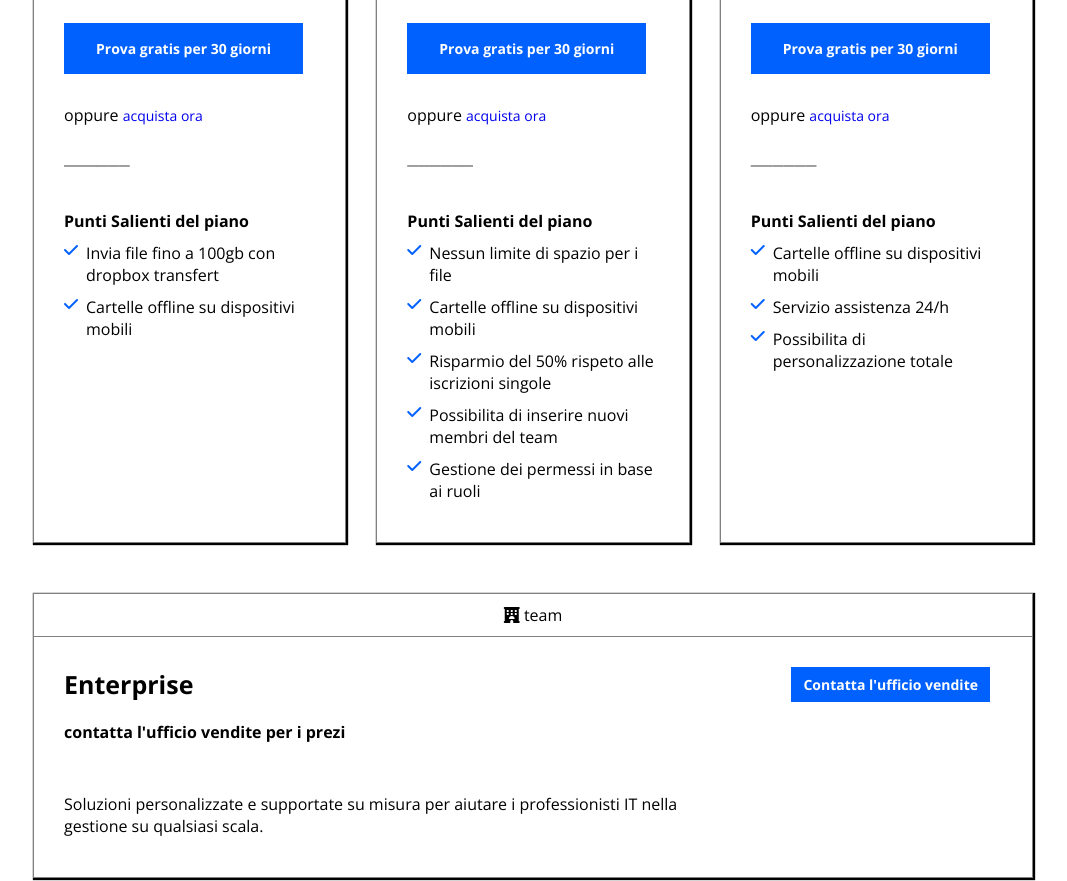
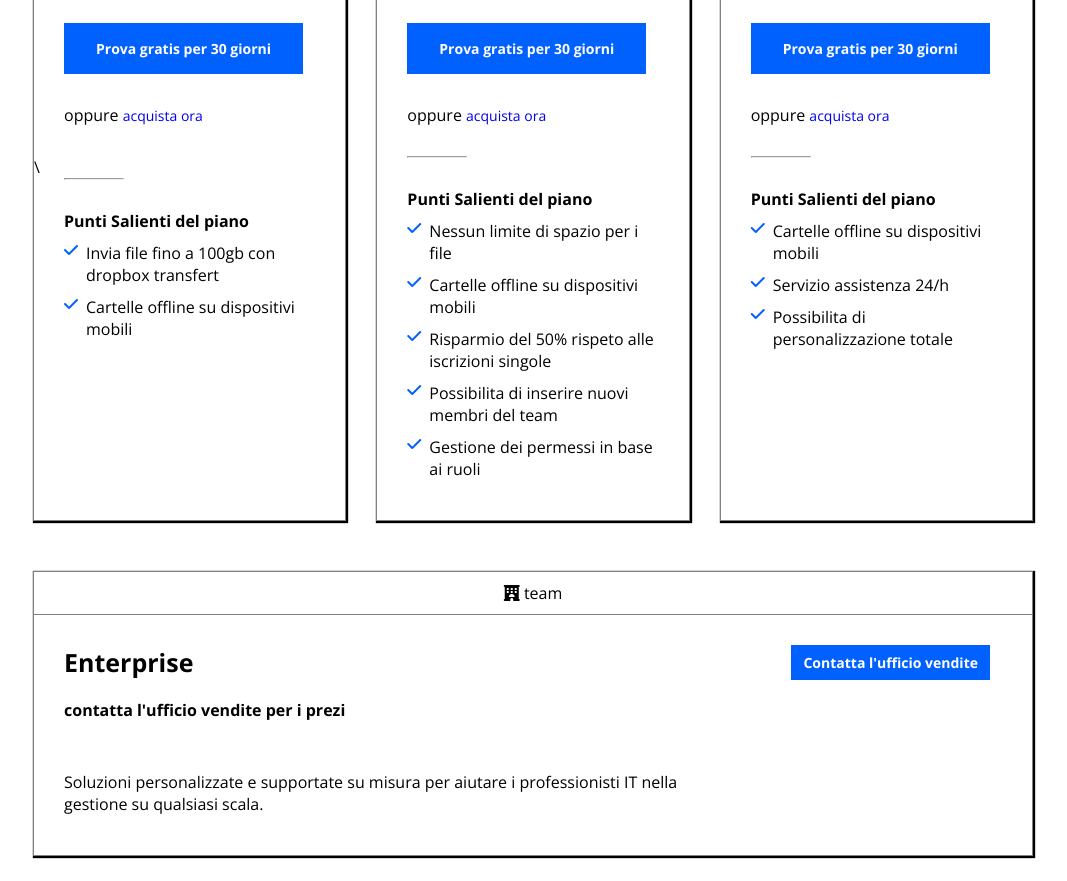
Before and after one commit to chrialge/html-css-drophox, a plain HTML site: page index.html in a window 1280 px wide. Shown: the part 1540-2421 px from the top of the page, without its empty margins (107-1174 px from the left). Drawn offline with nearby package versions, Linux system fonts and the light colour scheme.

Commit message:
add hr in place of div separatore

```diff
--- a/assets/css/style.css
+++ b/assets/css/style.css
@@ -231,7 +231,8 @@ a > i{
 /* region section business */
 .separatore{
     color: gray;
-    padding-top: 10px;
+    width: 60px;
+    margin-left: 30px;
 }
 h2{
     margin-top: 150px ;
@@ -281,7 +282,7 @@ h3{
     box-shadow: 1px 1px 1px 1px;
 }
 .card-footer{
-    padding: 0 30px 30px;
+    padding: 30px 30px 30px;
 }
 .card-footer > *{
     gap: 0.5rem;
@@ -529,9 +530,9 @@ details{
 }
 /* endregion top footer */
 
-.separatore{
-    color: gray;
-    font-size: 25px;
+.separatore-footer{
+    margin: 0;
+    width: 70px;
 }
 
 .bottom-footer{
--- a/index.html
+++ b/index.html
@@ -156,9 +156,10 @@
                             </div>
                             <a href="./bonus/index/inder-free-trial.html" class="btn btn-trial-for-30gg">Prova gratis per 30 giorni</a>
                             <span>oppure <a href="#">acquista ora</a></span>
-                            <div class="separatore">______</div>
                         </div>
-                        <!-- /card body-->
+                        <!-- /card body-->\
+
+                        <hr class="separatore">
 
                         <!-- card footer -->
                         <div class="card-footer">
@@ -206,9 +207,10 @@
                             </div>
                             <a href="./bonus/index/inder-free-trial.html" class="btn btn-trial-for-30gg">Prova gratis per 30 giorni</a>
                             <span>oppure <a href="#">acquista ora</a></span>
-                            <div class="separatore">______</div>
                         </div>
                         <!-- /card body -->
+
+                        <hr class="separatore">
 
                         <!-- card footer -->
                         <div class="card-footer">
@@ -268,9 +270,11 @@
                             </div>
                             <a href="./bonus/index/inder-free-trial.html" class="btn btn-trial-for-30gg">Prova gratis per 30 giorni</a>
                             <span>oppure <a href="#">acquista ora</a></span>
-                            <div class="separatore">______</div>
+
                         </div>
                         <!-- /card body -->
+
+                        <hr class="separatore">
 
                             <!-- card footer -->
                             <div class="card-footer">
@@ -650,9 +654,7 @@
             <!-- /top-footer -->
 
             <!-- separeted -->
-            <div class="separatore">
-                <span>_____________</span>
-            </div>
+            <hr class="separatore-footer">
             <!-- separeted -->
 
             <!-- bottom-footer -->
```
